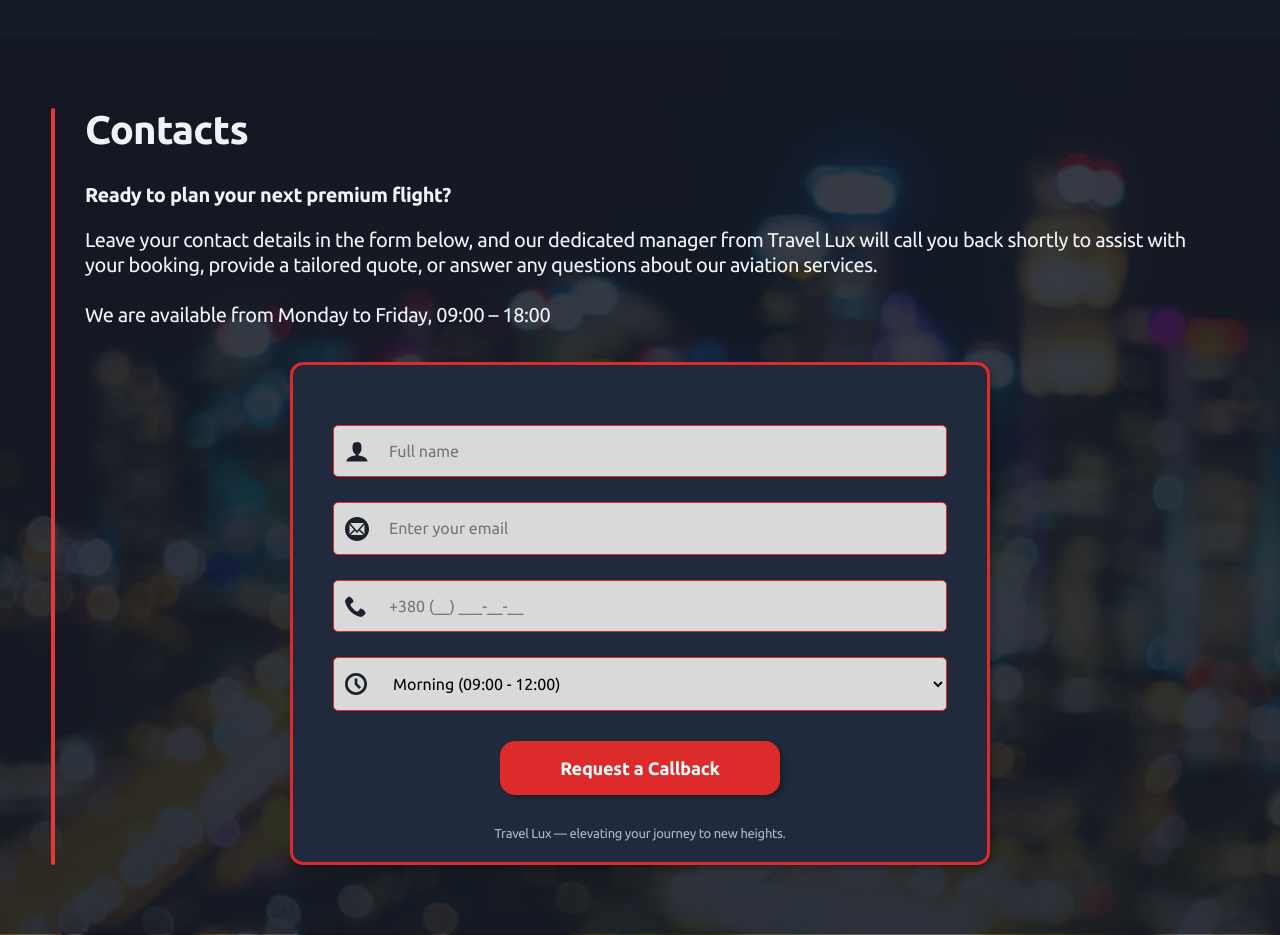
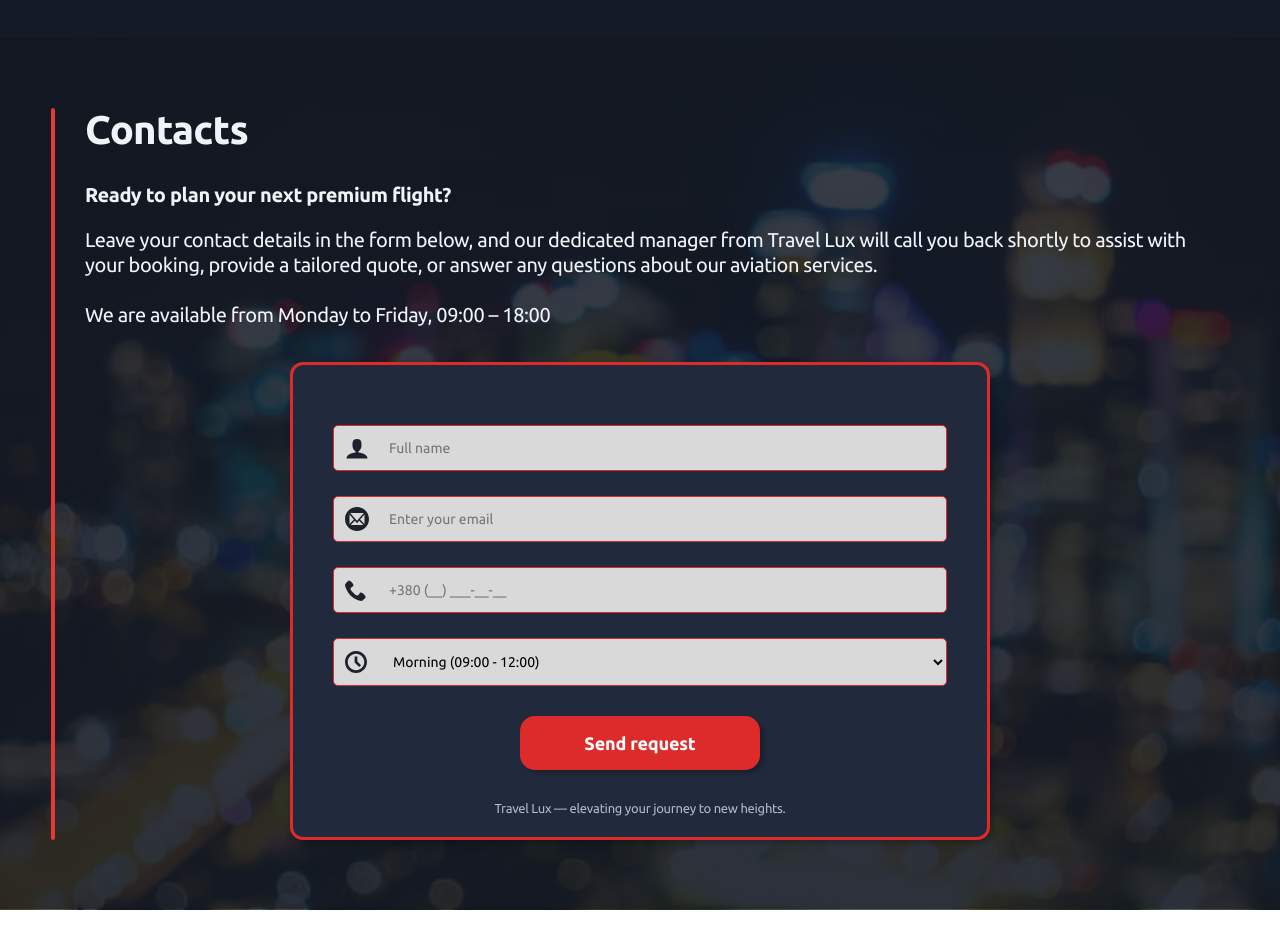
Before and after one commit to EugenePrygaro/travel-lux, a React (Create React App) app in the folder client/: page / in a window 1280 px wide. Shown: the part 2033-2968 px from the top of the page. After the commit the page ends 2943 px from the top, so only its background shows below. Built offline with nearby package versions, Linux system fonts and the light colour scheme.

Commit message:
contacs mobile styles fix

```diff
--- a/client/src/components/Home.js
+++ b/client/src/components/Home.js
@@ -129,7 +129,7 @@ function Home() {
                     </select>
                   </div>
                 </div>
-              <button className="input-field-button">Request a Callback</button>
+              <button className="input-field-button">Send request</button>
               <p className="input-field-text">Travel Lux — elevating your journey to new heights.</p>
             </div>
           </div>
--- a/client/src/components/styles/Home.css
+++ b/client/src/components/styles/Home.css
@@ -1,5 +1,5 @@
 .home-container {
-  padding: 0 50px;
+  padding: 0 25px;
   font-family: var(--font-family);
 }
 
@@ -327,12 +327,13 @@
 }
 
 .contact-input{
-  padding: 16px 5px 16px 55px;
+  padding: 14px 5px 14px 55px;
   width: 100%;
   background: #d9d9d9;
   border: 1.5px solid #dd2b2b;
   border-radius: 5px;
 
+  font-size: 14px;
   transition: all 0.3s cubic-bezier(0.4, 0, 0.2, 1);
 }
 
@@ -366,7 +367,7 @@
   background: #dd2b2b;
 
   font-weight: 700;
-  font-size: 15px;
+  font-size: 14px;
   line-height: 145%;
   letter-spacing: -0.01em;
   text-align: center;
@@ -470,7 +471,7 @@
   }
 
   .input-field-button{
-    width: 280px;
+    width: 240px;
     font-size: 18px;
   }
   .input-field-text{
```
